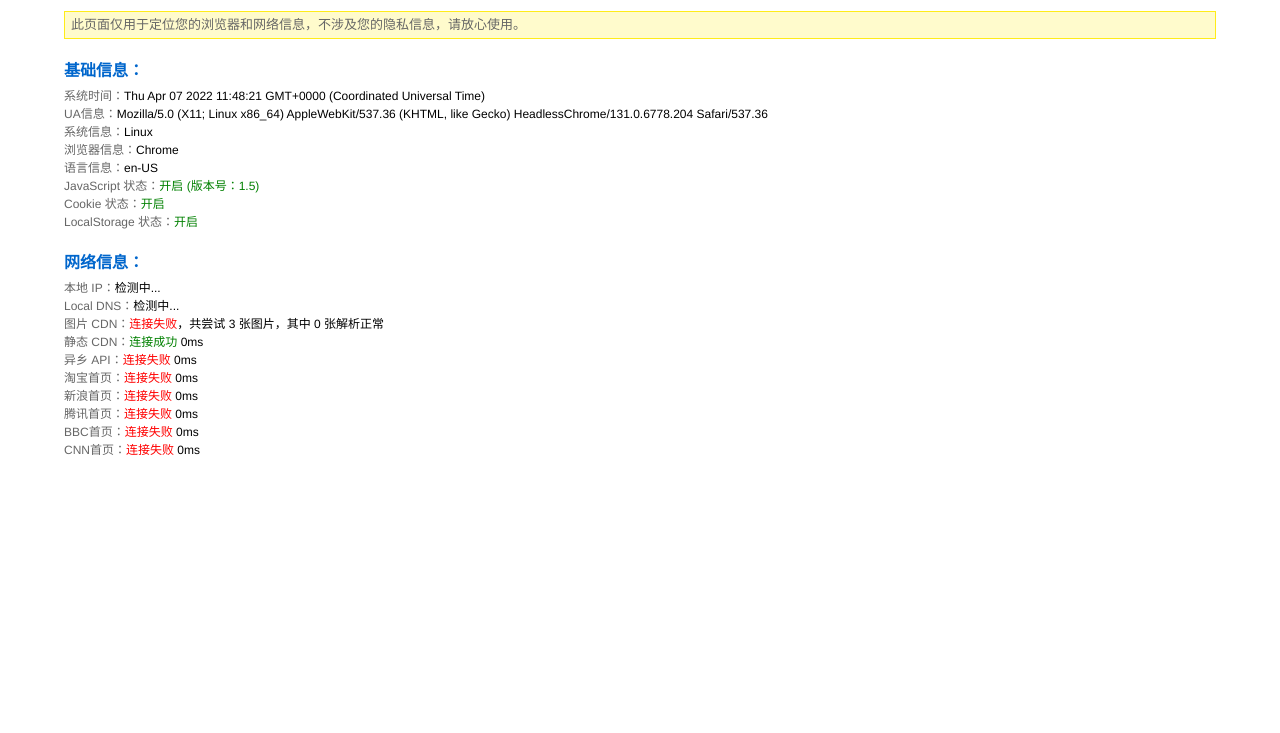
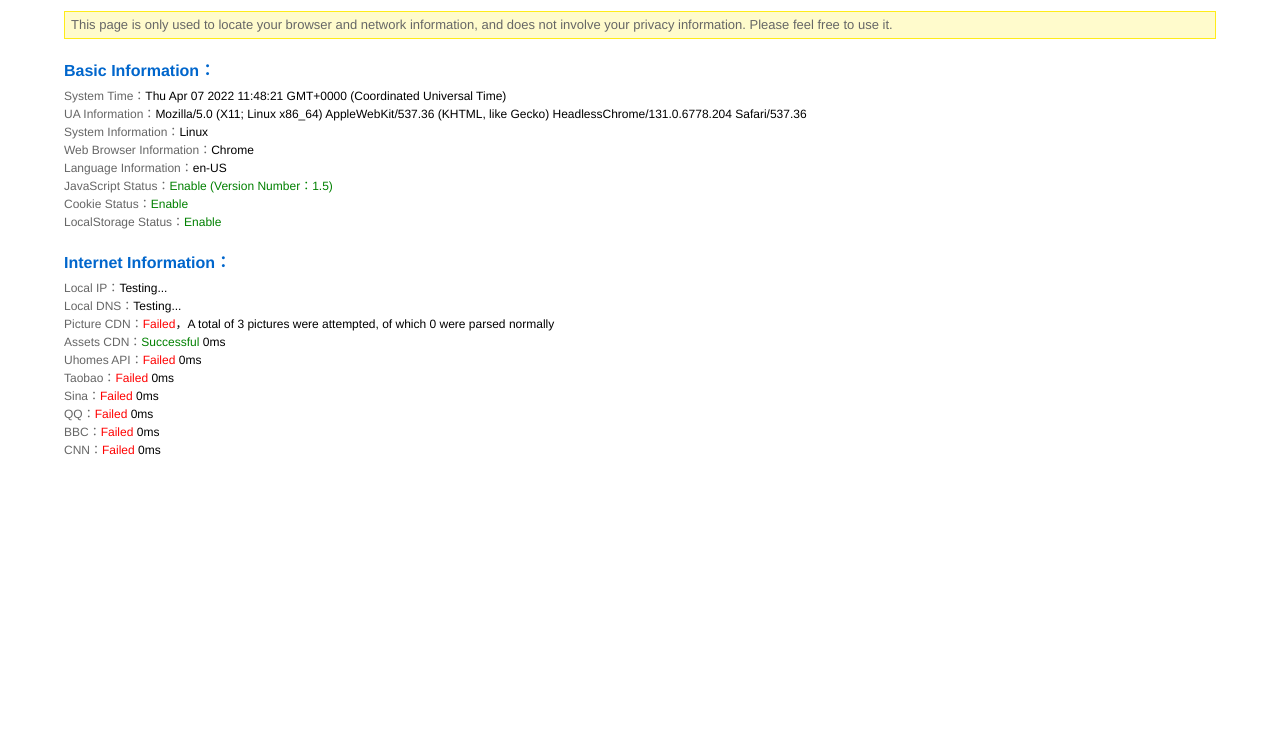
Before and after one commit to chinayin/ping, a website built with Vite: page index.html in a window 1280 px wide. Shown: the part 67-800 px from the top of the page. Built offline with nearby package versions, Linux system fonts and the light colour scheme.

Commit message:
增加多语言支持

```diff
--- a/index.html
+++ b/index.html
@@ -8,6 +8,7 @@
   <!--  <link rel="icon" type="image/svg+xml" href="./src/assets/favicon.svg" />-->
   <link rel="icon" type="image/x-icon" href="/favicon.ico" />
   <meta name="viewport" content="width=device-width, initial-scale=1.0" />
+  <meta name="google" content="notranslate" />
   <title>用户诊断工具</title>
   <script type="text/javascript">var JS_VERSION = 1.0;</script>
   <script language="Javascript1.1">var JS_VERSION = 1.1;</script>
@@ -22,13 +23,12 @@
 </head>
 <body>
 <div id="app">
-  <h1>用户诊断工具<em>__APP_VERSION__</em></h1>
-  <div class="info">此页面仅用于定位您的浏览器和网络信息，不涉及您的隐私信息，请放心使用。</div>
+  <h1 id="title"><span></span><em><%- appVersion %></em></h1>
+  <div class="info" id="privacy_policy"></div>
   <noscript>
-    <div>JavaScript 状态: 禁用。请开启后刷新重试。</div>
+    <div>JavaScript Status: Disable. Please turn it on and refresh and try again.</div>
   </noscript>
   <div id="content"></div>
 </div>
-<script type="module" src="./src/main.js"></script>
 </body>
 </html>
--- a/package.json
+++ b/package.json
@@ -1,6 +1,6 @@
 {
   "name": "ping",
-  "version": "1.0.2",
+  "version": "1.1.0",
   "private": true,
   "license": "Apache License 2.0",
   "author": {
@@ -21,6 +21,7 @@
     "less": "^4.1.2",
     "normalize.css": "^8.0.1",
     "prettier": "2.5.1",
-    "vite": "^2.8.0"
+    "vite": "^2.8.0",
+    "vite-plugin-html": "^3.2.0"
   }
 }
--- a/src/composables/inspection.js
+++ b/src/composables/inspection.js
@@ -1,6 +1,7 @@
 import * as browser from '../libs/browser'
 import * as network from '../libs/network'
 import { label, querySelector as $, toThousands } from '../libs/utils'
+import { $t } from '../libs/locales'
 
 export default function inspection() {
   let lines = [],
@@ -13,7 +14,7 @@ export default function inspection() {
    * @param ms  毫秒数值
    */
   const speedtest = (id, success, ms) => {
-    let flag = success ? label('连接成功', 'g') : label('连接失败', 'r')
+    let flag = success ? label($t('successful'), 'g') : label($t('failed'), 'r')
     $(`#${id}`).innerHTML = `${flag}   ${toThousands(ms)}ms`
   }
 
@@ -21,70 +22,74 @@ export default function inspection() {
    * 画界面
    */
   const init = () => {
+    document.title = $t('title')
+    $('#title span').innerHTML = $t('title')
+    $('#privacy_policy').innerHTML = $t('privacy_policy')
+
     inspection = [
       {
-        title: '基础信息',
+        title: $t('basic_information'),
         items: [
-          { name: '系统时间', val: new Date() },
-          { name: 'UA信息', val: browser.getUAString() },
-          { name: '系统信息', val: browser.getOSInfo() },
-          { name: '浏览器信息', val: browser.getBrowserInfo() },
-          { name: '语言信息', val: browser.getLanguageString() },
+          { name: $t('system_time'), val: new Date() },
+          { name: $t('ua_information'), val: browser.getUAString() },
+          { name: $t('system_information'), val: browser.getOSInfo() },
+          { name: $t('web_browser_information'), val: browser.getBrowserInfo() },
+          { name: $t('language_information'), val: browser.getLanguageString() },
           {
-            name: 'JavaScript 状态',
-            val: label('开启 (版本号：' + JS_VERSION + ')', 'g')
+            name: $t('javascript_status'),
+            val: label(`${$t('enable')} (${$t('version_number')}：` + JS_VERSION + ')', 'g')
           },
           {
-            name: 'Cookie 状态',
-            val: browser.isSupportCookie() ? label('开启', 'g') : label('禁用', 'r')
+            name: $t('cookie_status'),
+            val: browser.isSupportCookie() ? label($t('enable'), 'g') : label($t('disable'), 'r')
           },
           {
-            name: 'LocalStorage 状态',
-            val: browser.isSupportLocalstorage() ? label('开启', 'g') : label('禁用', 'r')
+            name: $t('localstorage_status'),
+            val: browser.isSupportLocalstorage() ? label($t('enable'), 'g') : label($t('disable'), 'r')
           }
         ]
       },
       {
-        title: '网络信息',
+        title: $t('internet_information'),
         items: [
-          { name: '本地 IP', val: '检测中...', id: 's_local_ip' },
-          { name: 'Local DNS', val: '检测中...', id: 's_local_dns' },
-          { name: '图片 CDN', val: '检测中...', id: 's_cdn_image' },
-          { name: '静态 CDN', val: '检测中...', id: 's_cdn_assets' },
+          { name: `${$t('local')} IP`, val: $t('testing'), id: 's_local_ip' },
+          { name: 'Local DNS', val: $t('testing'), id: 's_local_dns' },
+          { name: `${$t('picture')} CDN`, val: $t('testing'), id: 's_cdn_image' },
+          { name: `${$t('static')} CDN`, val: $t('testing'), id: 's_cdn_assets' },
           //
           {
-            name: '异乡 API',
-            val: '检测中...',
+            name: $t('web_uhomes_api'),
+            val: $t('testing'),
             id: 's_web_uhomes_api',
             url: 'https://api.uhomes.com/robots.txt'
           },
           {
-            name: '淘宝首页',
-            val: '检测中...',
+            name: $t('web_taobao'),
+            val: $t('testing'),
             id: 's_web_taobao',
             url: 'https://www.taobao.com'
           },
           {
-            name: '新浪首页',
-            val: '检测中...',
+            name: $t('web_sina'),
+            val: $t('testing'),
             id: 's_web_sina',
             url: 'https://www.sina.com'
           },
           {
-            name: '腾讯首页',
-            val: '检测中...',
+            name: $t('web_qq'),
+            val: $t('testing'),
             id: 's_web_qq',
             url: 'https://www.qq.com'
           },
           {
-            name: 'BBC首页',
-            val: '检测中...',
+            name: $t('web_bbc'),
+            val: $t('testing'),
             id: 's_web_bbc',
             url: 'https://www.bbc.com'
           },
           {
-            name: 'CNN首页',
-            val: '检测中...',
+            name: $t('web_cnn'),
+            val: $t('testing'),
             id: 's_web_cnn',
             url: 'https://cnn.com'
           }
@@ -124,8 +129,8 @@ export default function inspection() {
         ['https://gw.alicdn.com/tps/i3/TB1yeWeIFXXXXX5XFXXuAZJYXXX-210-210.png_80x80.jpg', 80, 80]
       ],
       (success, total) => {
-        let flag = success === total ? label('连接成功', 'g') : label('连接失败', 'r')
-        $('#s_cdn_image').innerHTML = `${flag}，共尝试 ${total} 张图片，其中 ${success} 张解析正常`
+        let flag = success === total ? label($t('successful'), 'g') : label($t('failed'), 'r')
+        $('#s_cdn_image').innerHTML = `${flag}，${$t('pic_cdn_result', total, success)}`
       }
     )
 
--- /dev/null
+++ b/src/libs/locales.js
@@ -0,0 +1,16 @@
+import messages from '../locales'
+import { format } from './utils'
+
+const language = (navigator.language || navigator.userLanguage).toLowerCase().replace('-', '_'),
+  locale = language.substr(0, 2)
+
+/**
+ * 多语言支持
+ * @param key
+ * @param args
+ * @returns {*}
+ */
+export const $t = (key, ...args) => {
+  if (args.length > 0) return format(messages?.[locale]?.[key] ?? key, ...args)
+  return messages?.[locale]?.[key] ?? key
+}
--- a/src/libs/utils.js
+++ b/src/libs/utils.js
@@ -36,6 +36,19 @@ export const toThousands = num => {
 }
 
 /**
+ * 格式化模板字符串
+ * @param str
+ * @param args
+ * @returns {*}
+ */
+export const format = (str, ...args) => {
+  for (let i = 0; i < args.length; i++) {
+    str = str.replace(new RegExp('({[' + i + ']})', 'g'), args[i])
+  }
+  return str
+}
+
+/**
  *
  * @param selectors
  * @returns {*}
--- /dev/null
+++ b/src/locales/en.json
@@ -0,0 +1,30 @@
+{
+  "title": "User Diagnostic Tool",
+  "enable": "Enable",
+  "disable": "Disable",
+  "basic_information": "Basic Information",
+  "ua_information": "UA Information",
+  "system_information": "System Information",
+  "web_browser_information": "Web Browser Information",
+  "language_information": "Language Information",
+  "internet_information": "Internet Information",
+  "system_time": "System Time",
+  "version_number": "Version Number",
+  "javascript_status": "JavaScript Status",
+  "cookie_status": "Cookie Status",
+  "localstorage_status": "LocalStorage Status",
+  "successful": "Successful",
+  "failed": "Failed",
+  "testing": "Testing...",
+  "local": "Local",
+  "picture": "Picture",
+  "static": "Assets",
+  "web_uhomes_api": "Uhomes API",
+  "web_taobao": "Taobao",
+  "web_sina": "Sina",
+  "web_qq": "QQ",
+  "web_bbc": "BBC",
+  "web_cnn": "CNN",
+  "pic_cdn_result": "A total of {0} pictures were attempted, of which {1} were parsed normally",
+  "privacy_policy": "This page is only used to locate your browser and network information, and does not involve your privacy information. Please feel free to use it."
+}
--- /dev/null
+++ b/src/locales/index.js
@@ -0,0 +1,7 @@
+import en from './en.json'
+import zh from './zh.json'
+
+export default {
+  en,
+  zh
+}
--- /dev/null
+++ b/src/locales/zh.json
@@ -0,0 +1,30 @@
+{
+  "title": "用户诊断工具",
+  "enable": "开启",
+  "disable": "禁用",
+  "basic_information": "基础信息",
+  "ua_information": "UA信息",
+  "system_information": "系统信息",
+  "web_browser_information": "浏览器信息",
+  "language_information": "语言信息",
+  "internet_information": "网络信息",
+  "system_time": "系统时间",
+  "version_number": "版本号",
+  "javascript_status": "JavaScript 状态",
+  "cookie_status": "Cookie 状态",
+  "localstorage_status": "LocalStorage 状态",
+  "successful": "成功",
+  "failed": "失败",
+  "testing": "检测中...",
+  "local": "本地",
+  "picture": "图片",
+  "static": "静态",
+  "web_uhomes_api": "异乡 API",
+  "web_taobao": "淘宝网首页",
+  "web_sina": "新浪首页",
+  "web_qq": "腾讯首页",
+  "web_bbc": "BBC首页",
+  "web_cnn": "CNN首页",
+  "pic_cdn_result": "共尝试 {0} 张图片，其中 {1} 张解析正常",
+  "privacy_policy": "此页面仅用于定位您的浏览器和网络信息，不涉及您的隐私信息，请放心使用。"
+}
--- a/vite.config.js
+++ b/vite.config.js
@@ -1,6 +1,7 @@
 import path from 'path'
+import pkg from './package.json'
 import legacy from '@vitejs/plugin-legacy'
-import pkg from './package.json'
+import { createHtmlPlugin } from 'vite-plugin-html'
 
 const r = p => path.resolve(__dirname, './src', p)
 
@@ -17,6 +18,16 @@ export default ({ command }) => {
       legacy({
         targets: ['defaults', 'not IE 10'],
         additionalLegacyPolyfills: ['regenerator-runtime/runtime']
+      }),
+      createHtmlPlugin({
+        minify: false,
+        entry: '/src/main.js',
+        template: 'index.html',
+        inject: {
+          data: {
+            appVersion: `v${pkg.version}`
+          }
+        }
       })
     ],
     proxy: {},
```
Also changed, not shown: 1 other file.
